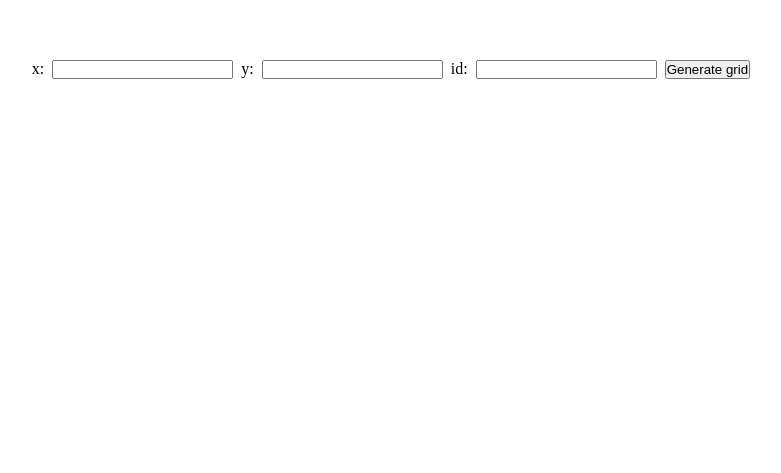
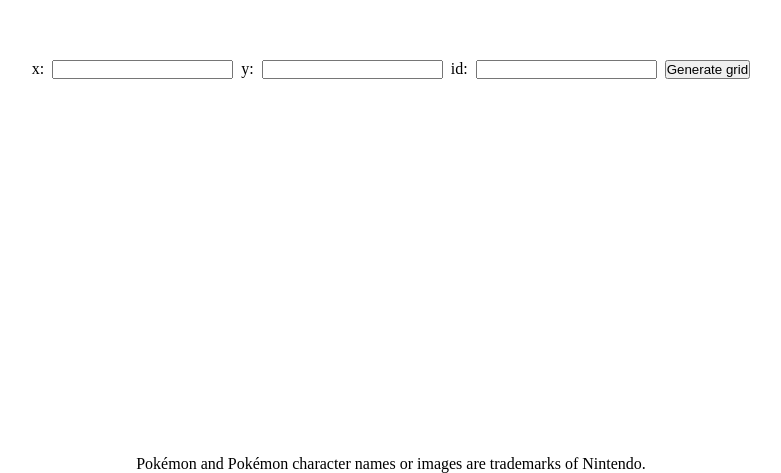
Before and after one commit to Shadowrunner11/pokemonProjectNew, a website with bundled scripts: page index.html in a window 1280 px wide. Shown: the part 327-800 px from the top of the page, without its empty margins (249-1030 px from the left). Built offline with nearby package versions, Linux system fonts and the light colour scheme.

Commit message:
[UPD] footer

```diff
--- a/css/styles.css
+++ b/css/styles.css
@@ -2,6 +2,11 @@
     box-sizing: border-box;
     margin: 0;
     padding: 0;
+}
+
+footer{
+    position: absolute;
+    bottom: 0;
 }
 
 body{
--- a/index.html
+++ b/index.html
@@ -16,5 +16,6 @@
     </div>
     <div class="map"></div>
     <script src="./js/main.js" type="module"></script>
+    <footer>Pokémon and Pokémon character names or images are trademarks of Nintendo.</footer>
 </body>
 </html>
```
